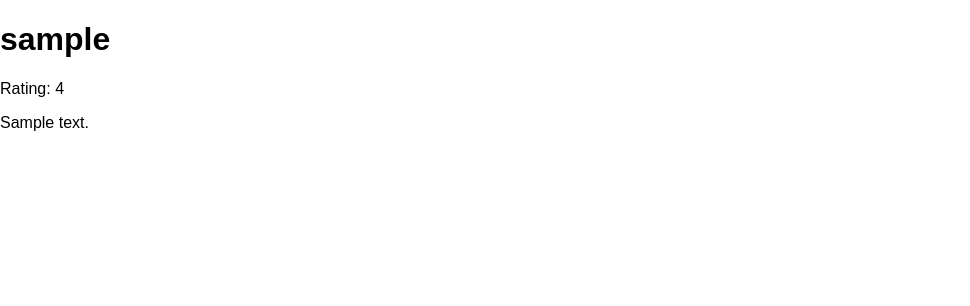
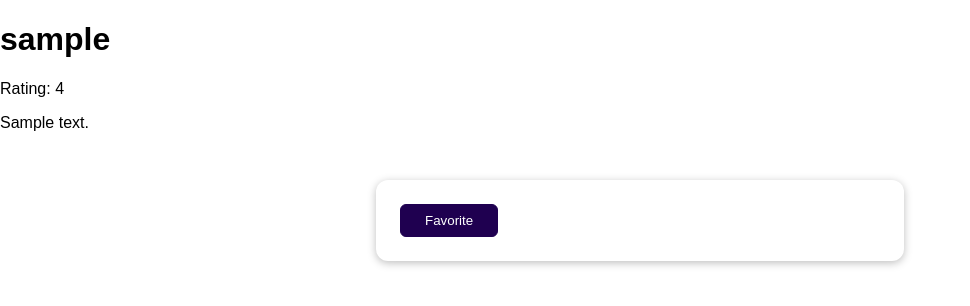
Before and after one commit to Kwesi-Nyamekye/Feedback, a Django app: template Reviews/templates/reviews/single_review.html in a window 1280 px wide. Shown: the top 306 px of the page, without its empty margins (0-970 px from the left). Run offline with Django 3.2, Linux system fonts and the light colour scheme; the template is opened without the code that fills it: most values are stand-ins (such as "Sample title", 1, 10 or a date in 2020).

Commit message:
Template for review page for reviews app

```diff
--- a/Reviews/templates/reviews/single_review.html
+++ b/Reviews/templates/reviews/single_review.html
@@ -1,11 +1,15 @@
 {% extends "reviews/base.html" %}
 
 {% block title %}
-     Review Detail
+    Review Detail
 {% endblock %}
 
 {% block content%}
  <h1> {{ review.user_name}} </h1>
  <p> Rating: {{ review.rating }}</p>
  <p> {{ review.review_text }} </p>
+ <form action="/reviews/favorite" method="POST">
+    <input type="hidden" name="review_id" value="{{ review.id}}">
+    <button> Favorite </button>
+ </form>
 {% endblock %}
```
